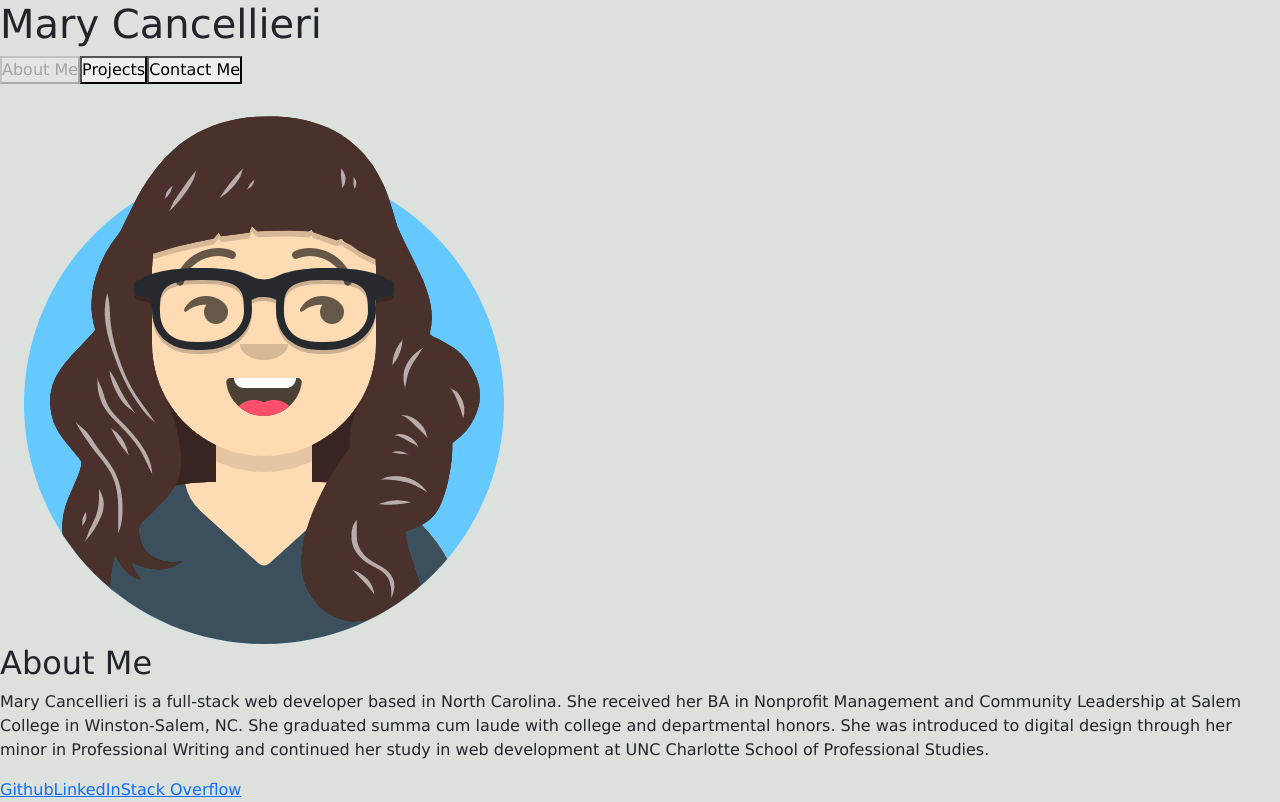
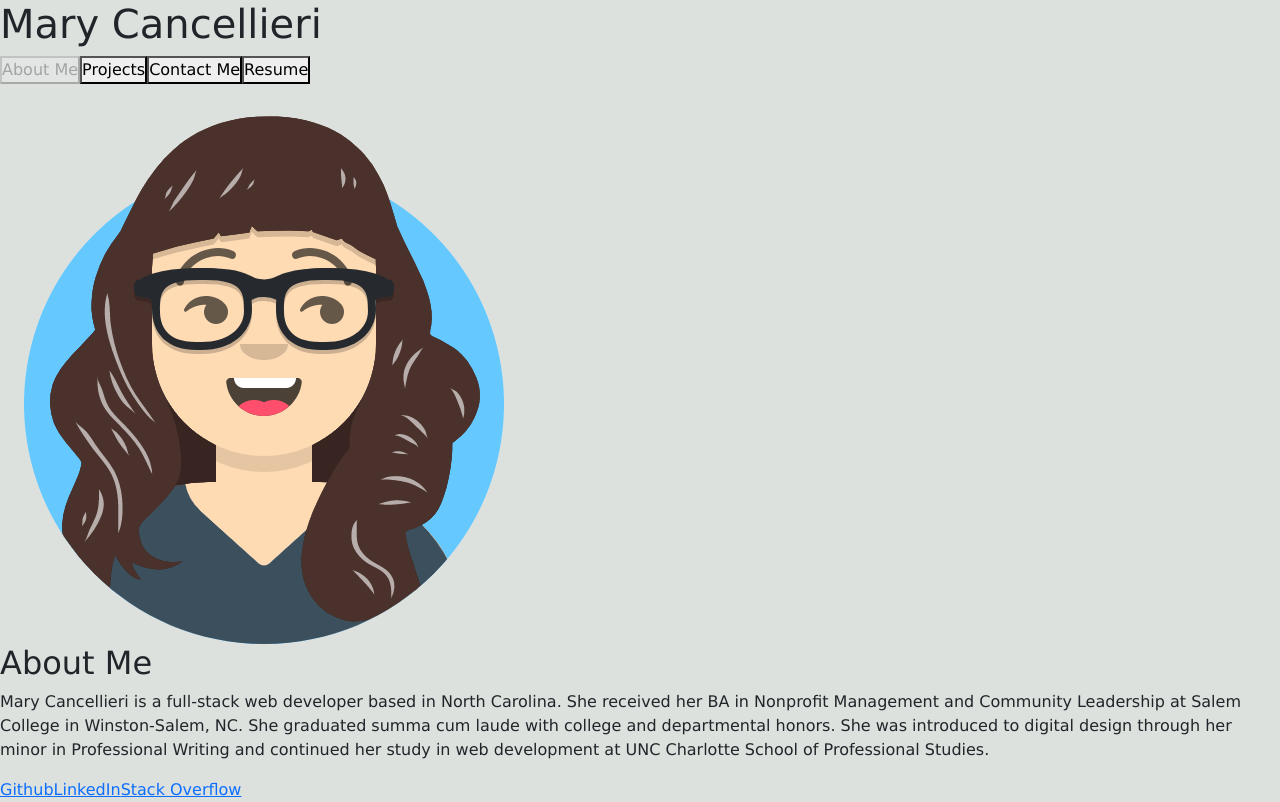
Before and after one commit to mycancel/portfolio, a React (Create React App) app: page / in a window 1280 px wide. Built offline with nearby package versions, Linux system fonts and the light colour scheme.

Commit message:
added resume tab and related content

```diff
--- a/src/components/Navigation.js
+++ b/src/components/Navigation.js
@@ -2,6 +2,7 @@ import React from "react";
 import About from "./About";
 import Project from "./Project";
 import Contact from "./Contact";
+import Resume from "./Resume";
 
 function displayPage(page) {
   if (page === "about") {
@@ -20,6 +21,12 @@ function displayPage(page) {
     return (
       <>
         <Contact />
+      </>
+    );
+  } else if (page === "resume") {
+    return (
+      <>
+        <Resume />
       </>
     );
   }
@@ -43,6 +50,9 @@ function Navigation({ page, setPage }) {
         <button onClick={() => setPage("contact")} disabled={disableButton("contact", page)}>
           Contact Me
         </button>
+        <button onClick={() => setPage("resume")} disabled={disableButton("resume", page)}>
+          Resume
+        </button>
       </nav>
       <main>{displayPage(page)}</main>
     </>
--- a/src/components/Project.js
+++ b/src/components/Project.js
@@ -75,7 +75,7 @@ function addProjects() {
             <a className="card-text" href={project.git} target="_blank" rel="noreferrer">
               <button className="m-3 mt-4 btn btn-success">Github Repository</button>
             </a>
-            <a className="card-text" href={project.app} target="_blank"rel="noreferrer">
+            <a className="card-text" href={project.app} target="_blank" rel="noreferrer">
               <button className="m-3 btn btn-success">Deployed Site</button>
             </a>
           </div>
--- /dev/null
+++ b/src/components/Resume.js
@@ -0,0 +1,22 @@
+import React from "react";
+
+function Resume() {
+  return (
+    <section className="text-center">
+      <h2 className="m-4"><u>Resume</u></h2>
+      <article className="m-4">
+        <a href="http://www.google.com" target="_blank" rel="noreferrer">Copy of Resume</a>
+
+        <h2 className="m-4">Proficiencies</h2>
+          <p className="list-group-item">HTML / CSS</p>
+          <p className="list-group-item">Bootstrap / Flex</p>
+          <p className="list-group-item">JQuery</p>
+          <p className="list-group-item">CRUD operations</p>
+          <p className="list-group-item">Jest</p>
+          <p className="list-group-item">React</p>
+      </article>
+    </section>
+  );
+}
+
+export default Resume;
```
